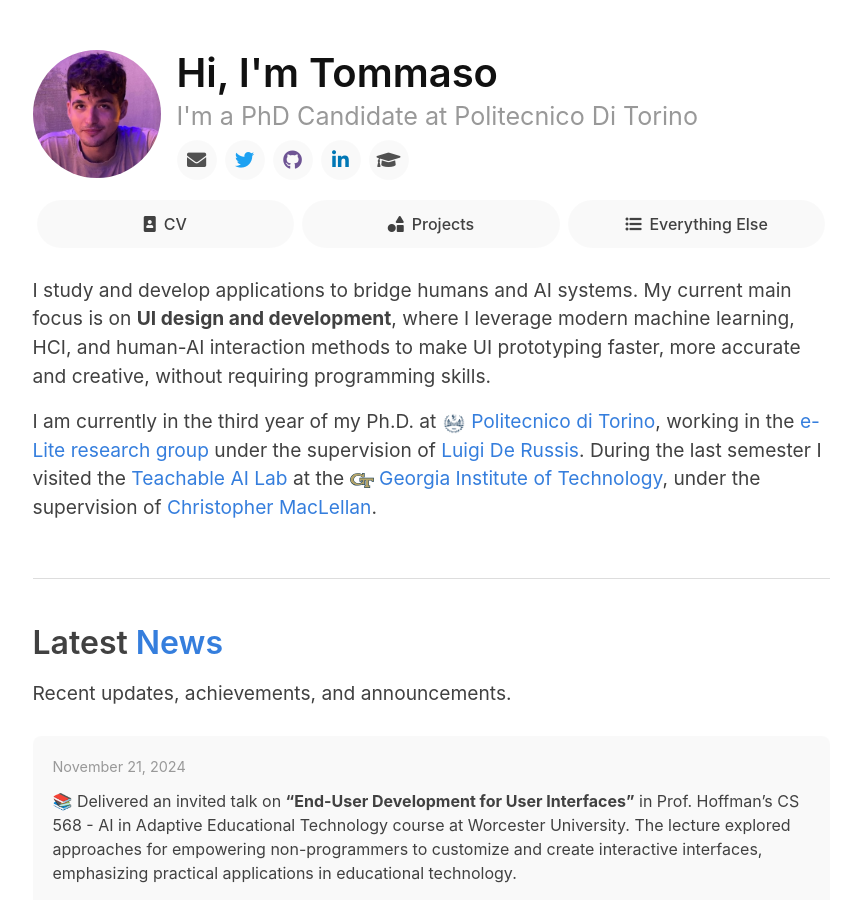
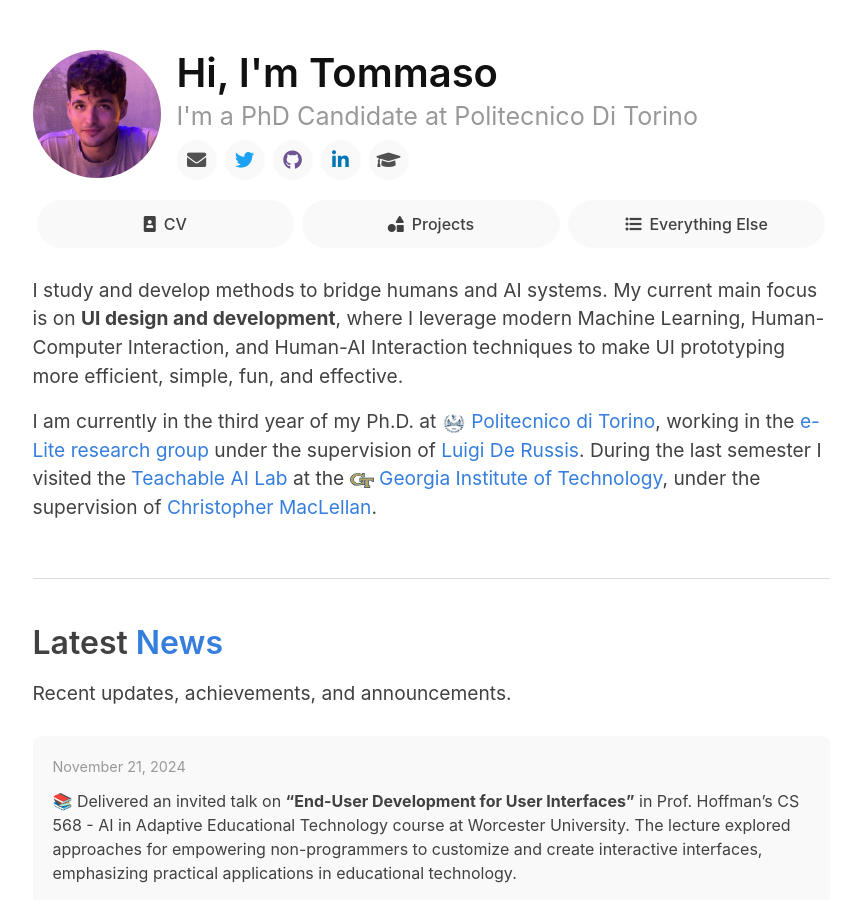
Before and after one commit to tommasocalo/tommasocalo.github.io, a Jekyll site: the page built from index.md, in a window 1280 px wide and 900 px high. Shown: the whole window, without its empty margins (209-1063 px from the left). Built offline with Jekyll 4.4.1, drawn with Linux system fonts in a browser that asks for light colours; nearby versions of some CDN libraries; some web fonts are replaced.

Commit message:
added and refined

```diff
--- a/index.md
+++ b/index.md
@@ -25,7 +25,7 @@ title: Home
 		<a href="{{ site.url }}/projects"><div><i class="fa fa-shapes icon icon-right-space"></i>Projects</div></a>
 		<a href="{{ site.url }}/everything-else"><div><i class="fa fa-list-ul icon icon-right-space"></i>Everything Else</div></a>
 	</div>
-<div> I study and develop applications to bridge humans and AI systems. My current main focus is on <b>UI design and development</b>, where I leverage modern machine learning, HCI, and human-AI interaction methods to make UI prototyping faster, more accurate and creative, without requiring programming skills.
+<div> I study and develop methods to bridge humans and AI systems. My current main focus is on <b>UI design and development</b>, where I leverage modern Machine Learning, Human-Computer Interaction, and Human-AI Interaction techniques to make UI prototyping more efficient, simple, fun, and effective.
 	<div style="height: 1rem"></div>
 <div>
     I am currently in the third year of my Ph.D. at <img class="intro-logo" style="width: 24px;" src="/images/polito.jpeg"> <a href="https://www.polito.it/"> Politecnico di Torino</a>, working in the <a href="https://elite.polito.it/">e-Lite research group</a> under the supervision of <a href="https://www.polito.it/personale?p=luigi.derussis">Luigi De Russis</a>. During the last semester I visited the <a href="https://tail.cc.gatech.edu/">Teachable AI Lab</a> at the <a href="https://www.gatech.edu/"> <img class="intro-logo" style="width: 24px;" src="/images/gatech.svg"> Georgia Institute of Technology</a>, under the supervision of <a href="https://chrismaclellan.com/">Christopher MacLellan</a>.
```
Also changed, not shown: images/papers/22-stas2c-eics.jpg (deleted), images/papers/22-stas2c-eics.jpg.jpg (added), images/papers/23-llmeud-iseud.jpg.
